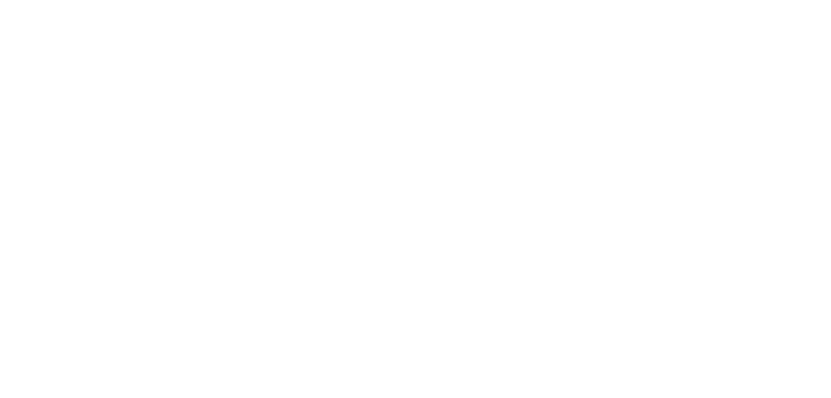
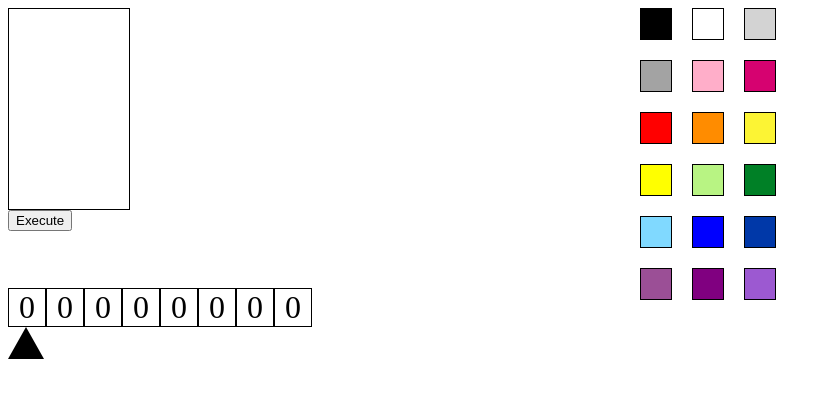
Before and after one commit to Drakodin/tpp, a plain HTML site: page index.html in a window 1280 px wide. Shown: the whole page, without its empty margins (0-831 px from the left). Drawn offline with Linux system fonts and the light colour scheme.

Commit message:
Fix T++ switch, finish simple website.

```diff
--- a/index.css
+++ b/index.css
@@ -0,0 +1,107 @@
+#root {
+    display: grid;
+    grid-template-columns: repeat(2, 1fr);
+}
+
+#input {
+    display: grid;
+    grid-template-columns: repeat(3, 1fr);
+    grid-template-rows: repeat(5, 1fr);
+    height: 200px;
+    width: 120px;
+    border: solid 1px black;
+}
+
+.input-cell {
+    display: flex;
+    width: 100%;
+    height: 100%;
+    box-sizing: border-box;
+}
+
+.input-cell:hover {
+    cursor: pointer;
+    background-color: #dddddd90;
+}
+
+#palette {
+    display: grid;
+    grid-template-columns: repeat(3, 1fr);
+    column-gap: 20px;
+    row-gap: 20px;
+    height: 280px;
+    width: 130px;
+}
+
+#palette > div {
+    height: 30px;
+    width: 30px;
+    border: solid black 1px;
+}
+
+#palette > div:hover {
+    cursor: crosshair;
+}
+
+#bit-root {
+    display: grid;
+    grid-template-columns: repeat(8, 1fr);
+    max-width: 304px;
+}
+
+#head-root {
+    display: grid;
+    grid-template-columns: repeat(8, 1fr);
+    max-width: 304px;
+    height: 2em
+}
+
+#bit-head {
+    width: 0;
+    height: 0;
+    border-left: calc(1em/0.866) solid transparent;
+    border-right: calc(1em/0.866) solid transparent;
+    border-bottom: 2em solid black;
+}
+
+.bit {
+    display: flex;
+    flex-direction: column;
+    font-size: 2em;
+    justify-content: center;
+    align-items: center;
+    max-width: 38px;
+    border: 1px solid black;
+}
+
+.at-0 {
+    grid-column: 1;
+}
+
+.at-1 {
+    grid-column: 2;
+}
+
+.at-2 {
+    grid-column: 3;
+}
+
+.at-3 {
+    grid-column: 4;
+}
+
+.at-4 {
+    grid-column: 5;
+}
+
+.at-5 {
+    grid-column: 6;
+}
+
+.at-6 {
+    grid-column: 7;
+}
+
+.at-7 {
+    grid-column: 8;
+}
--- a/index.html
+++ b/index.html
@@ -1,4 +1,31 @@
 <!DOCTYPE html>
-<html>
+<html lang="en">
+    <head>
+        <meta charset="utf-8">
+        <title>T++ Simulator</title>
+        <link rel="icon" href="assets/lotus.png">
+        <link rel="stylesheet" href="index.css">
+    </head>
+    <body>
+        <div id='root'>
+            <div>
+                <div id="input">
 
+                </div>
+                <button onclick="execute()">Execute</button>
+            </div>
+
+            <div id='palette'></div>
+            <div>
+                <div id="bit-root">
+
+                </div>
+                <div id="head-root">
+                    <div id="bit-head"></div>
+                </div>
+            </div>
+        </div>
+    </body>
+    <script src="scripts/tpp.js"></script>
+    <script src="index.js"></script>
 </html>
--- a/index.js
+++ b/index.js
@@ -0,0 +1,81 @@
+const ingestor = new Ingestor();
+
+/**
+ * @type {Environment}
+ */
+const env = new Environment();
+
+// Empty command update to populate arrays
+env.update("");
+
+let tokenArr = [
+    '#ffffff', '#ffffff', '#ffffff',
+    '#ffffff', '#ffffff', '#ffffff',
+    '#ffffff', '#ffffff', '#ffffff',
+    '#ffffff', '#ffffff', '#ffffff',
+    '#ffffff', '#ffffff', '#ffffff'
+]
+
+let input = document.getElementById('input');
+let palette = document.getElementById('palette');
+let currColor = "#ffffff";
+
+tokenArr.forEach((v, i) => {
+    let div = document.createElement('div');
+    div.classList.add('input-cell');
+    div.onclick = () => {
+        div.style.backgroundColor = currColor;
+        tokenArr[i] = currColor;
+    }
+    input.append(div)
+})
+
+function resetTokens() {
+    tokenArr = [
+        '#ffffff', '#ffffff', '#ffffff',
+        '#ffffff', '#ffffff', '#ffffff',
+        '#ffffff', '#ffffff', '#ffffff',
+        '#ffffff', '#ffffff', '#ffffff',
+        '#ffffff', '#ffffff', '#ffffff'
+    ]
+    Array.from(input.children).forEach((v, i) => {
+        v.style.removeProperty('background-color');
+    })
+}
+
+let colors = [
+    '#000000',
+    '#ffffff',
+    '#d3d3d3',
+    '#a3a3a3',
+    '#ffaec9',
+    '#d60270',
+    '#ff0000',
+    '#ff8c00',
+    '#fcf434',
+    '#ffff00',
+    '#b8f483',
+    '#008026',
+    '#80d9ff',
+    '#0000ff',
+    '#0038a8',
+    '#9b4f96',
+    '#800080',
+    '#9c59d1'
+]
+
+colors.forEach(v => {
+    let color = document.createElement('div');
+    color.style.backgroundColor = v
+    color.onclick = () => {
+        currColor = v;
+    }
+    palette.append(color);
+});
+
+function execute() {
+    let t = new Token(tokenArr);
+    let cmd = ingestor.ingest(t);
+    env.update(cmd);
+    resetTokens();
+}
--- a/scripts/tpp.js
+++ b/scripts/tpp.js
@@ -83,32 +83,38 @@ class Environment {
             // Shifts the head backwards by one. Loops to 7 if head = 0
             case "Backward": {
                 this.#head = (this.#head + 7) % 8;
+                break;
             }
             // Shifts the head forward by one. Loops to 0 if head = 7
             case "Forward": {
                 this.#head = (this.#head + 1) % 8;
+                break;
             }
             // Swaps a bit with its opposite unless locked. 0 --> 1, 1 --> 0
             case "Swap": {
                 if (!this.#data[this.#head][1]) {
                     this.#data[this.#head][0] = (this.#data[this.#head][0] + 1) % 2;
                 }
+                break;
             }
             // Lock/Unlock a bit. Locking a bit prevents the Swap operation
             case "Lock": {
                 this.#data[this.#head][1] = !this.#data[this.#head][1];
+                break;
             }
             // Left-shifts the bit elements
             // Locked elements do not lose their lock, but their position will change.
             case "LShift": {
                 this.#data.push([0, false]);
                 this.#data.shift();
+                break;
             }
             // Right-shifts the bit elements.
             // Locked elements do not lose their lock, but their position will change.
             case "RShift": {
                 this.#data.unshift([0, false]);
                 this.#data.pop();
+                break;
             }
             // Converts the 8-bit string into its corresponding character and stores it.
             case "Save": {
@@ -118,6 +124,10 @@ class Environment {
                 })
                 this.#local.push(String.fromCharCode(Number.parseInt(s, 2)))
                 this.resetData();
+                break;
+            }
+            default: {
+                break;
             }
         }
     }
@@ -126,7 +136,7 @@ class Environment {
         this.run(cmd);
         let bits = document.getElementById('bit-root');
         let head = document.getElementById('bit-head');
-        if (bits.childNodes.length === 0) {
+        if (bits.children.length === 0) {
             this.#data.forEach(v => {
                 let bitDiv = document.createElement('div');
                 bitDiv.classList.add('bit');
```
